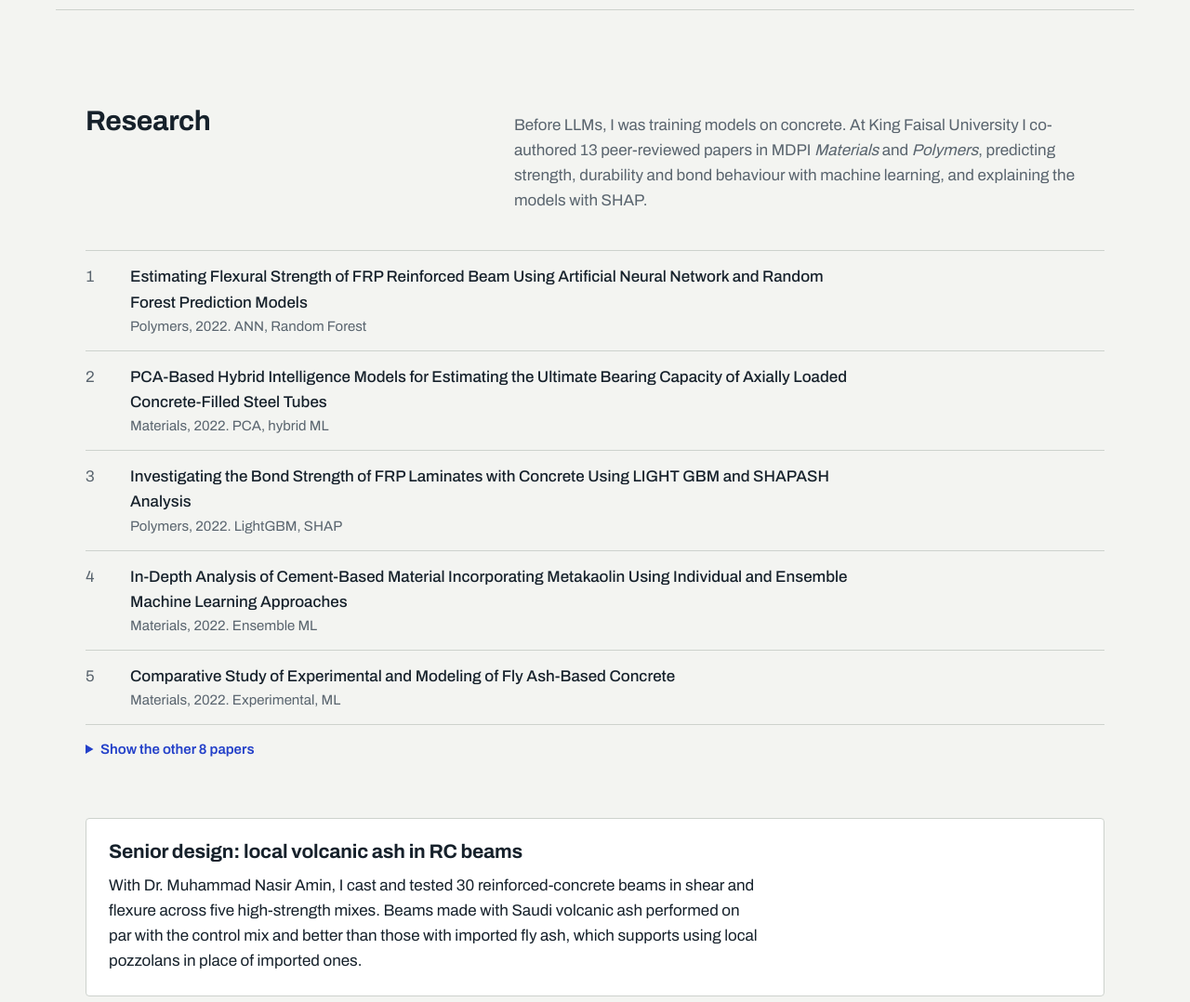
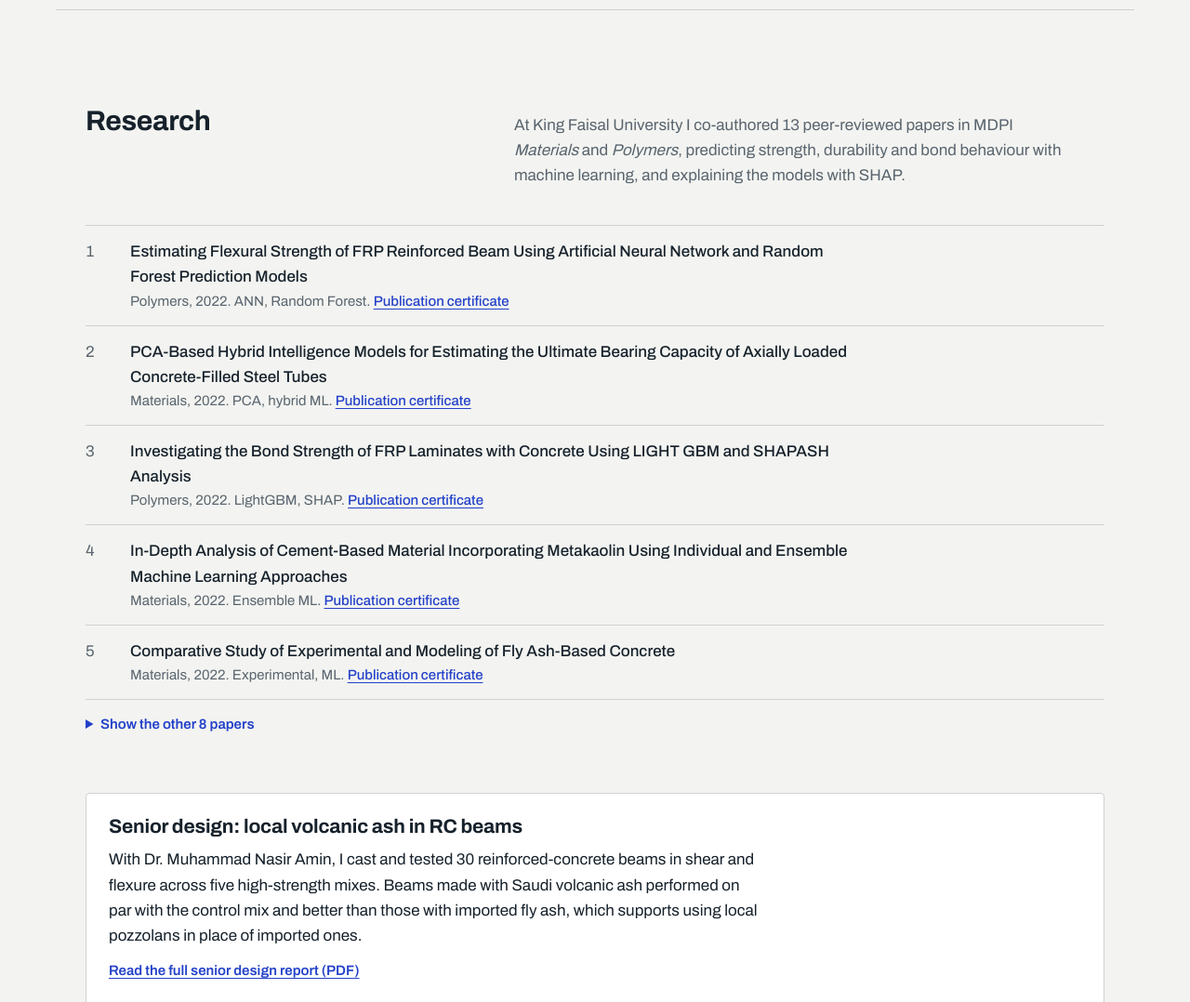
Before and after one commit to abdullahabuarab/abdullahabuarab.github.io, a plain HTML site: page index.html in a window 1280 px wide. Shown: the part 3020-4098 px from the top of the page at 93% size. Drawn offline with Linux system fonts and the light colour scheme.

Commit message:
Link each paper to its publication certificate and the senior design report
Co-Authored-By: Claude Opus 5.5 <noreply@anthropic.com>

```diff
--- a/index.html
+++ b/index.html
@@ -262,34 +262,35 @@
     <section class="section wrap" id="research" aria-labelledby="research-h">
       <div class="section-head">
         <h2 id="research-h">Research</h2>
-        <p>Before LLMs, I was training models on concrete. At King Faisal University I co-authored 13 peer-reviewed papers in MDPI <em>Materials</em> and <em>Polymers</em>, predicting strength, durability and bond behaviour with machine learning, and explaining the models with SHAP.</p>
+        <p>At King Faisal University I co-authored 13 peer-reviewed papers in MDPI <em>Materials</em> and <em>Polymers</em>, predicting strength, durability and bond behaviour with machine learning, and explaining the models with SHAP.</p>
       </div>
 
       <ol class="pubs">
-        <li><a href="https://doi.org/10.3390/polym14112270">Estimating Flexural Strength of FRP Reinforced Beam Using Artificial Neural Network and Random Forest Prediction Models</a><span>Polymers, 2022. ANN, Random Forest</span></li>
-        <li><a href="https://doi.org/10.3390/ma15186477">PCA-Based Hybrid Intelligence Models for Estimating the Ultimate Bearing Capacity of Axially Loaded Concrete-Filled Steel Tubes</a><span>Materials, 2022. PCA, hybrid ML</span></li>
-        <li><a href="https://doi.org/10.3390/polym14214717">Investigating the Bond Strength of FRP Laminates with Concrete Using LIGHT GBM and SHAPASH Analysis</a><span>Polymers, 2022. LightGBM, SHAP</span></li>
-        <li><a href="https://doi.org/10.3390/ma15217764">In-Depth Analysis of Cement-Based Material Incorporating Metakaolin Using Individual and Ensemble Machine Learning Approaches</a><span>Materials, 2022. Ensemble ML</span></li>
-        <li><a href="https://doi.org/10.3390/ma15113762">Comparative Study of Experimental and Modeling of Fly Ash-Based Concrete</a><span>Materials, 2022. Experimental, ML</span></li>
+        <li><a href="https://doi.org/10.3390/polym14112270">Estimating Flexural Strength of FRP Reinforced Beam Using Artificial Neural Network and Random Forest Prediction Models</a><span>Polymers, 2022. ANN, Random Forest. <a href="https://drive.google.com/file/d/1KdpU-cJP5d4HuMtP4l34pwtZwcPCA1qQ/view">Publication certificate</a></span></li>
+        <li><a href="https://doi.org/10.3390/ma15186477">PCA-Based Hybrid Intelligence Models for Estimating the Ultimate Bearing Capacity of Axially Loaded Concrete-Filled Steel Tubes</a><span>Materials, 2022. PCA, hybrid ML. <a href="https://drive.google.com/file/d/1xwA9At5nqpnORb6snKzsK7fPGFmexMNg/view">Publication certificate</a></span></li>
+        <li><a href="https://doi.org/10.3390/polym14214717">Investigating the Bond Strength of FRP Laminates with Concrete Using LIGHT GBM and SHAPASH Analysis</a><span>Polymers, 2022. LightGBM, SHAP. <a href="https://drive.google.com/file/d/1_AUw-69Cyzgty93ruqqOJ_J97Y2QVRp6/view">Publication certificate</a></span></li>
+        <li><a href="https://doi.org/10.3390/ma15217764">In-Depth Analysis of Cement-Based Material Incorporating Metakaolin Using Individual and Ensemble Machine Learning Approaches</a><span>Materials, 2022. Ensemble ML. <a href="https://drive.google.com/file/d/1sX8JG8B2AVZrHMiWZpt0LxROKsvGEHqh/view">Publication certificate</a></span></li>
+        <li><a href="https://doi.org/10.3390/ma15113762">Comparative Study of Experimental and Modeling of Fly Ash-Based Concrete</a><span>Materials, 2022. Experimental, ML. <a href="https://drive.google.com/file/d/1o9LR2p_8XL5GXc88fwxEnCpFD5JS4cWe/view">Publication certificate</a></span></li>
       </ol>
 
       <details class="more-pubs">
         <summary>Show the other 8 papers</summary>
         <ol class="pubs" start="6">
-          <li><a href="https://doi.org/10.3390/ma15124108">Exploring the Use of Waste Marble Powder in Concrete and Predicting Its Strength with Different Advanced Algorithms</a><span>Materials, 2022</span></li>
-          <li><a href="https://doi.org/10.3390/ma15134386">Prediction Models for Evaluating Resilient Modulus of Stabilized Aggregate Bases in Wet and Dry Alternating Environments: ANN and GEP Approaches</a><span>Materials, 2022</span></li>
-          <li><a href="https://doi.org/10.3390/ma15155242">Modelling Compression Strength of Waste PET and SCM Blended Cementitious Grout Using Hybrid of LSSVM Models</a><span>Materials, 2022</span></li>
-          <li><a href="https://doi.org/10.3390/ma15175908">Estimating Radiation Shielding of Fired Clay Bricks Using ANN and GEP Approaches</a><span>Materials, 2022</span></li>
-          <li><a href="https://doi.org/10.3390/ma15196959">Prediction of Rapid Chloride Penetration Resistance to Assess the Influence of Affecting Variables on Metakaolin-Based Concrete Using Gene Expression Programming</a><span>Materials, 2022</span></li>
-          <li><a href="https://doi.org/10.3390/ma15196969">Prediction of Axial Capacity of Concrete Filled Steel Tubes Using Gene Expression Programming</a><span>Materials, 2022</span></li>
-          <li><a href="https://doi.org/10.3390/polym14102016">GEP Tree-Based Prediction Model for Interfacial Bond Strength of Externally Bonded FRP Laminates on Grooves with Concrete Prism</a><span>Polymers, 2022</span></li>
-          <li><a href="https://doi.org/10.3390/polym14112145">Predicting Bond Strength between FRP Rebars and Concrete by Deploying Gene Expression Programming Model</a><span>Polymers, 2022</span></li>
+          <li><a href="https://doi.org/10.3390/ma15124108">Exploring the Use of Waste Marble Powder in Concrete and Predicting Its Strength with Different Advanced Algorithms</a><span>Materials, 2022. <a href="https://drive.google.com/file/d/1m5xJXgG7tZsSr7GxpA4qWe6luhWjNYRy/view">Publication certificate</a></span></li>
+          <li><a href="https://doi.org/10.3390/ma15134386">Prediction Models for Evaluating Resilient Modulus of Stabilized Aggregate Bases in Wet and Dry Alternating Environments: ANN and GEP Approaches</a><span>Materials, 2022. <a href="https://drive.google.com/file/d/18qkt2J_CofCqdbcn1-i7p3uBWXE8SNvM/view">Publication certificate</a></span></li>
+          <li><a href="https://doi.org/10.3390/ma15155242">Modelling Compression Strength of Waste PET and SCM Blended Cementitious Grout Using Hybrid of LSSVM Models</a><span>Materials, 2022. <a href="https://drive.google.com/file/d/1Au3j5pgcC3mruiG0KY-Mf95QjaK5K0qa/view">Publication certificate</a></span></li>
+          <li><a href="https://doi.org/10.3390/ma15175908">Estimating Radiation Shielding of Fired Clay Bricks Using ANN and GEP Approaches</a><span>Materials, 2022. <a href="https://drive.google.com/file/d/1eO4eOo43-JJCcxRzvER3t7E0ZIejPV7K/view">Publication certificate</a></span></li>
+          <li><a href="https://doi.org/10.3390/ma15196959">Prediction of Rapid Chloride Penetration Resistance to Assess the Influence of Affecting Variables on Metakaolin-Based Concrete Using Gene Expression Programming</a><span>Materials, 2022. <a href="https://drive.google.com/file/d/1Q2JaKy0y7SsT3A73czt9OLSMUAjx3ofu/view">Publication certificate</a></span></li>
+          <li><a href="https://doi.org/10.3390/ma15196969">Prediction of Axial Capacity of Concrete Filled Steel Tubes Using Gene Expression Programming</a><span>Materials, 2022. <a href="https://drive.google.com/file/d/1bwvZKFU4OjtV6hmxih9EF11d2VMfA1Ui/view">Publication certificate</a></span></li>
+          <li><a href="https://doi.org/10.3390/polym14102016">GEP Tree-Based Prediction Model for Interfacial Bond Strength of Externally Bonded FRP Laminates on Grooves with Concrete Prism</a><span>Polymers, 2022. <a href="https://drive.google.com/file/d/1DXaPY2oL6KVf18MJrvWGq_r8Rk6X5sip/view">Publication certificate</a></span></li>
+          <li><a href="https://doi.org/10.3390/polym14112145">Predicting Bond Strength between FRP Rebars and Concrete by Deploying Gene Expression Programming Model</a><span>Polymers, 2022. <a href="https://drive.google.com/file/d/1xlSyqUz0yUKqPG2afBwbDNMDOocgCkh1/view">Publication certificate</a></span></li>
         </ol>
       </details>
 
       <div class="senior">
         <h3>Senior design: local volcanic ash in RC beams</h3>
         <p>With Dr. Muhammad Nasir Amin, I cast and tested 30 reinforced-concrete beams in shear and flexure across five high-strength mixes. Beams made with Saudi volcanic ash performed on par with the control mix and better than those with imported fly ash, which supports using local pozzolans in place of imported ones.</p>
+        <p class="senior-link"><a href="https://drive.google.com/file/d/1G1OoNM90nuDPE-C0FBa526SPJZGO7ZB6/view">Read the full senior design report (PDF)</a></p>
       </div>
     </section>
 
--- a/styles.css
+++ b/styles.css
@@ -252,3 +252,7 @@ a:hover { text-decoration-thickness: 2px; }
 .tour-sheets .tour-screen { aspect-ratio: 4 / 3; background: #FFFFFF; }
 .tour-sheets .tour-screen img { object-fit: contain; object-position: center; padding: 12px; }
 .case + .case { margin-top: 8px; }
+
+/* Proof links */
+.pubs span a { color: var(--accent); font-weight: 500; text-decoration: underline; }
+.senior .senior-link { margin-top: 12px; font-size: var(--fs-sm); font-weight: 600; }
```
